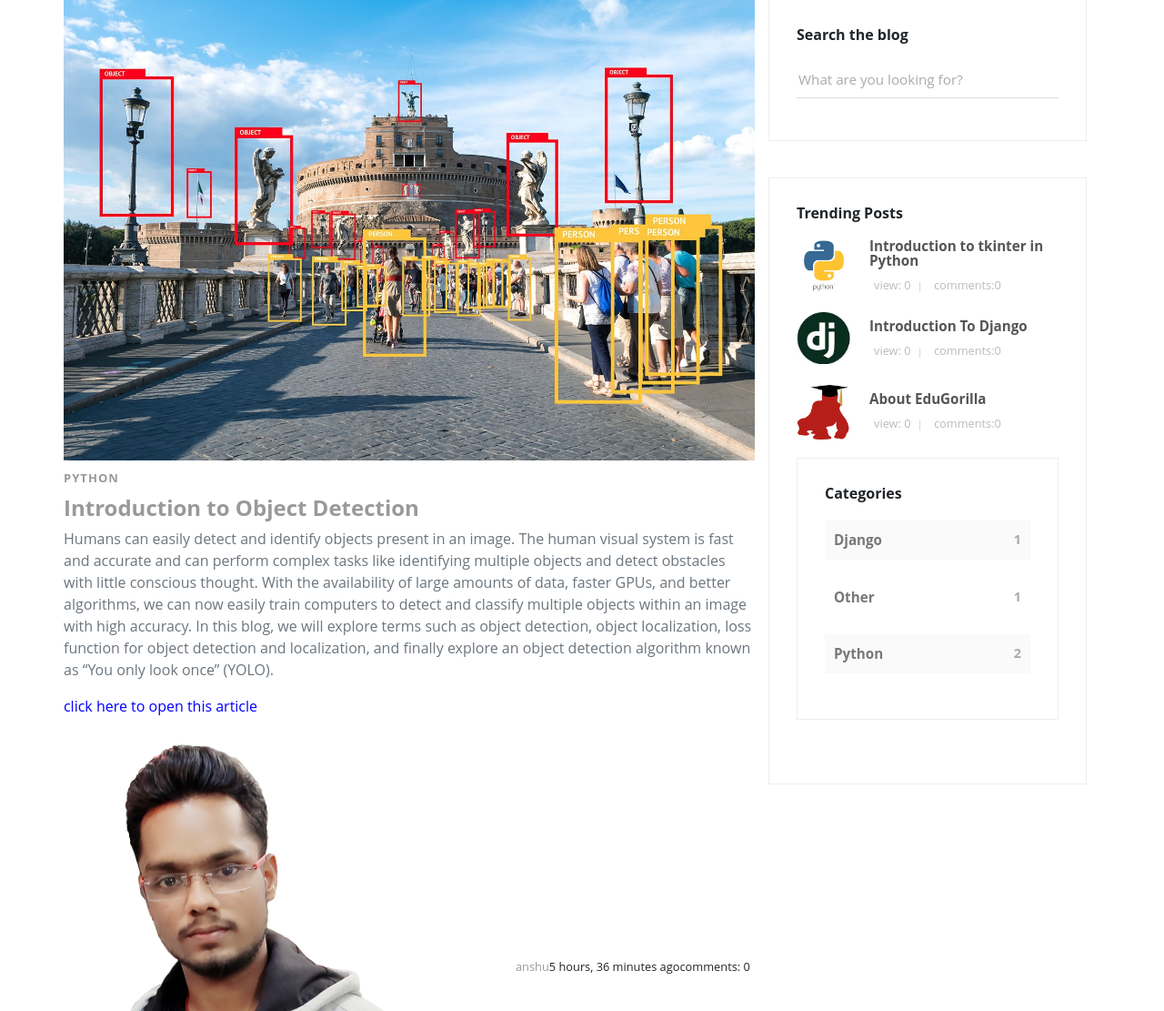
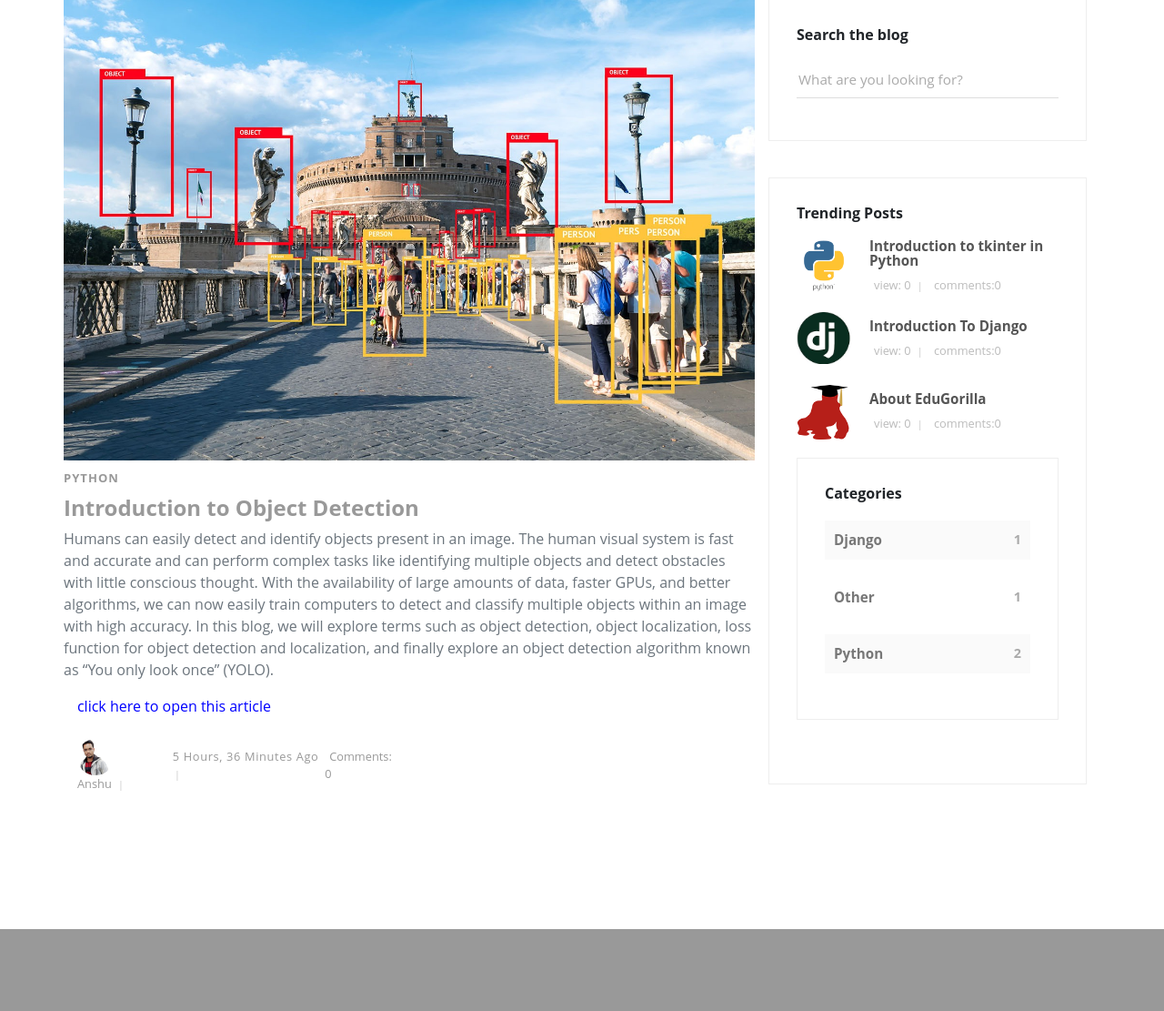
Before and after one commit to anshuman-gupta/blogging-website-using-django, a Django app: page /blog/ in a window 1280 px wide. Shown: the part 1092-2203 px from the top of the page at 91% size. After the commit the page ends 2113 px from the top, so only its background shows below. Run offline with Django 3.2, Linux system fonts and the light colour scheme; data comes from the database, SQL or seed files in the repository; data that the repository does not hold is empty; some libraries are stand-ins or nearby versions.

Commit message:
final commit

```diff
--- a/templates/blog.html
+++ b/templates/blog.html
@@ -25,6 +25,7 @@
                   </div><a href="{{ post.get_absolute_url }}">
                     <h3 class="h4">{{ post.title }}</h3></a>
                   <p class="text-muted">{{ post.overview }}</p>
+                  <div class="post col-xl-6">
                   <a style="color: blue" href="{{ post.get_absolute_url }}">click here to open this article</a><br><br>
                   <footer class="post-footer d-flex align-items-center">
                     <a href="#" class="author d-flex align-items-center flex-wrap">
@@ -35,6 +36,7 @@
                     <div class="comments meta-last"><i class=""></i>comments: {{ post.comment_count }}</div>
                   </footer>
                 </div>
+              </div>
               {% endfor %}
             </div>
             <!-- Pagination -->
```
